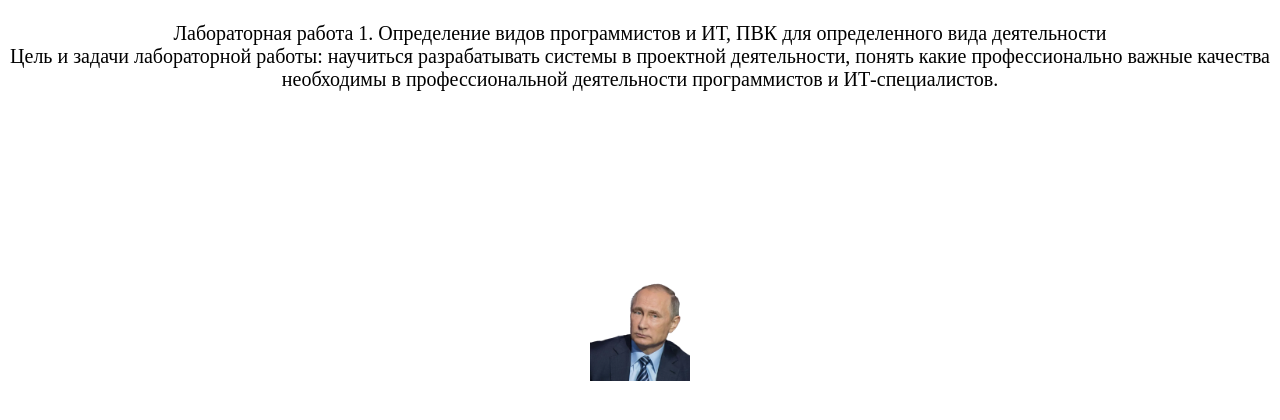
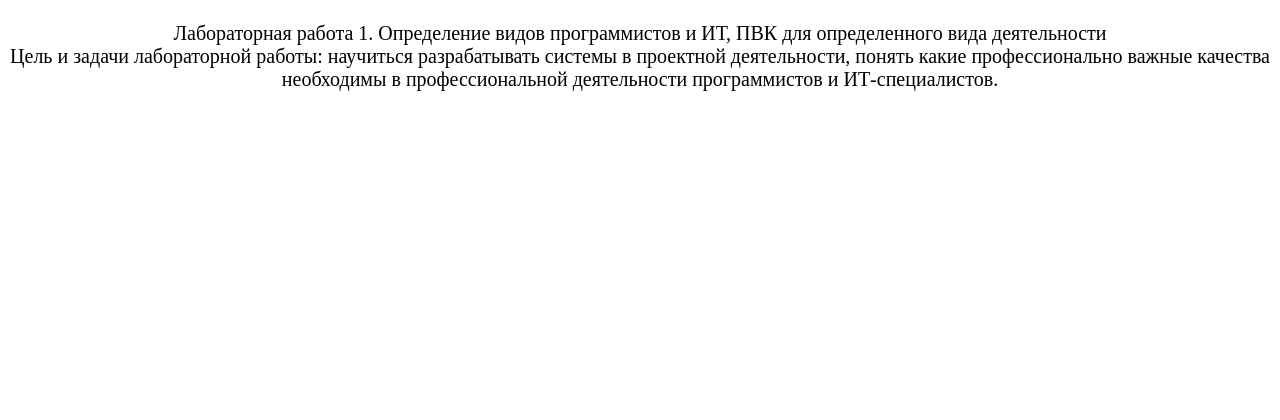
Before and after one commit to sidimekov/opd_lab1, a PHP site: page /main.php in a window 1280 px wide. Shown: the part 238-658 px from the top of the page. Run offline with PHP 8.4, Linux system fonts and the light colour scheme.

Commit message:
2.21 secret

```diff
--- a/css/styles_main.php
+++ b/css/styles_main.php
@@ -179,7 +179,7 @@ require_once ('./backend/helper.php');
         position: absolute;
         bottom: 10px;
         transform: translateX(-50%);
-        width: 100px;
+        width: 150px;
     }
 
     .heading {
--- a/main.php
+++ b/main.php
@@ -26,11 +26,6 @@ require_once __DIR__ . '/backend/helper.php';
       Цель и задачи лабораторной работы: научиться разрабатывать системы в проектной
       деятельности, понять какие профессионально важные качества необходимы в
       профессиональной деятельности программистов и ИТ-специалистов.
-      <div style="position: relative; height: 300px;">
-
-        <img class="down_img" src="/src/p.png">
-
-      </div>
     </div>
   </main>
 </body>
```
Also changed, not shown: src/p.png (deleted).
